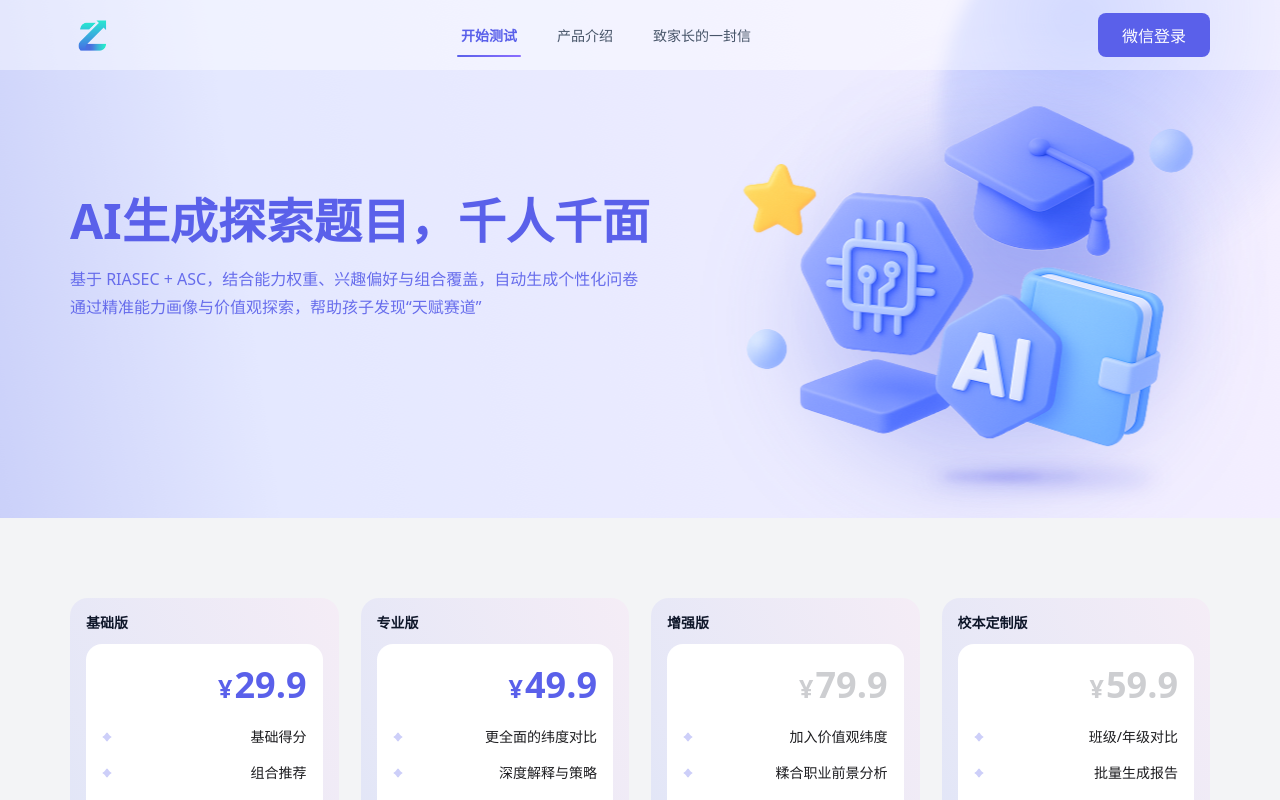
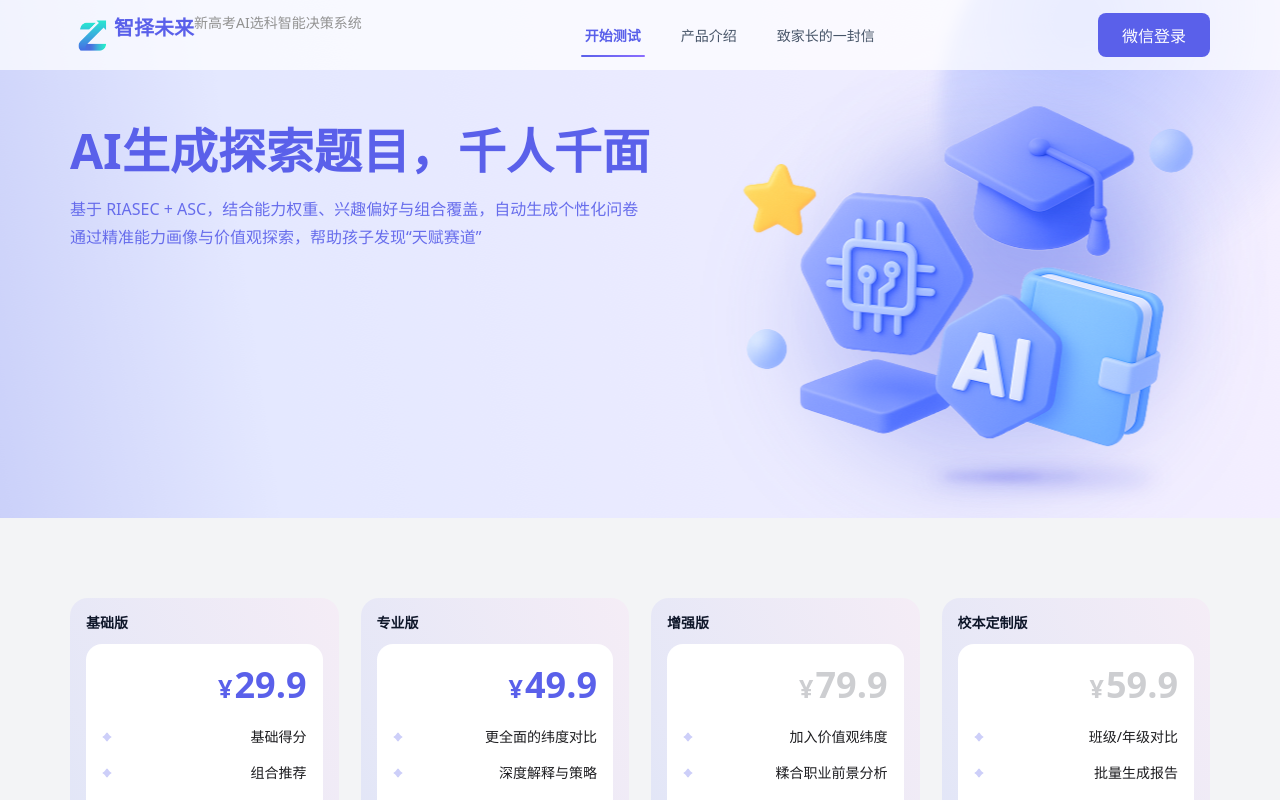
Before and after one commit to hopwesley/wenxintai, a Vue app in the folder frontend/: page / in a window 1280 px wide. Shown: the top 800 px of the page. Built offline with nearby package versions, Linux system fonts and the light colour scheme; no server answers.

Commit message:
feat(ui): slogan

```diff
--- a/frontend/src/styles/home.css
+++ b/frontend/src/styles/home.css
@@ -243,10 +243,13 @@ a {
 
 /* ========== 顶部 Header：左 logo 圆点 + 右 登录 ========== */
 .site-header {
-    background-color: rgba(255, 255, 255, 0.4);
+    background-color: rgba(255, 255, 255, 0.7);
     padding: 12px;
-    position: relative;
-    z-index: 20;
+    position: fixed;
+    top: 0;
+    left: 0;
+    right: 0;
+    z-index: 100;
 }
 
 .header-container {
--- a/frontend/src/views/HomeView.vue
+++ b/frontend/src/views/HomeView.vue
@@ -3,7 +3,12 @@
     <section class="hero">
       <div class="site-header">
         <div class="header-container">
-          <div class="logo-dot" aria-label="问心台">
+          <div style="display: flex; justify-content: center;">
+            <div class="logo-dot" aria-label="问心台">
+            </div>
+            <h2 style="font-weight: 600;font-size: 20px;color: var(--brand)">智择未来</h2>
+            <p style="font-weight: 400;font-size: 14px;color: var(--text-third)">新高考AI选科智能决策系统</p>
+
           </div>
           <nav class="main-nav-tabs">
             <button
```
